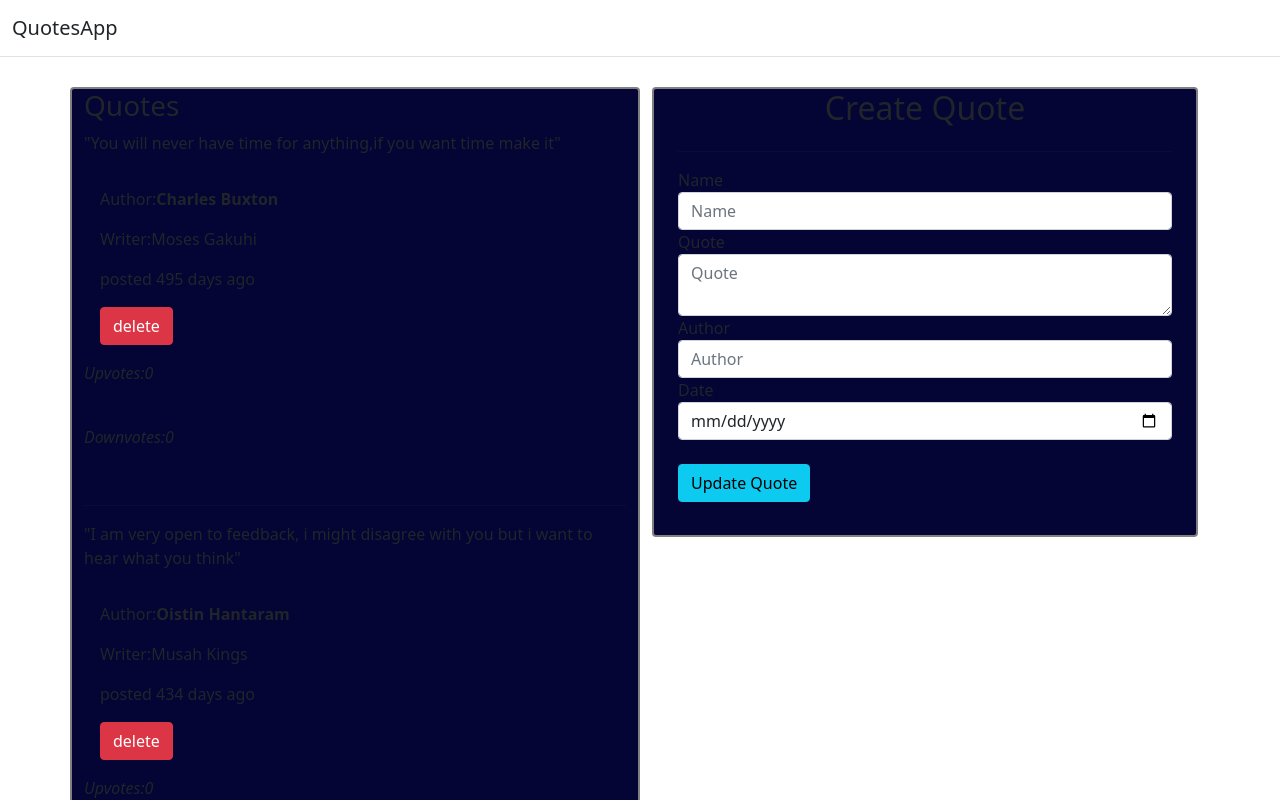
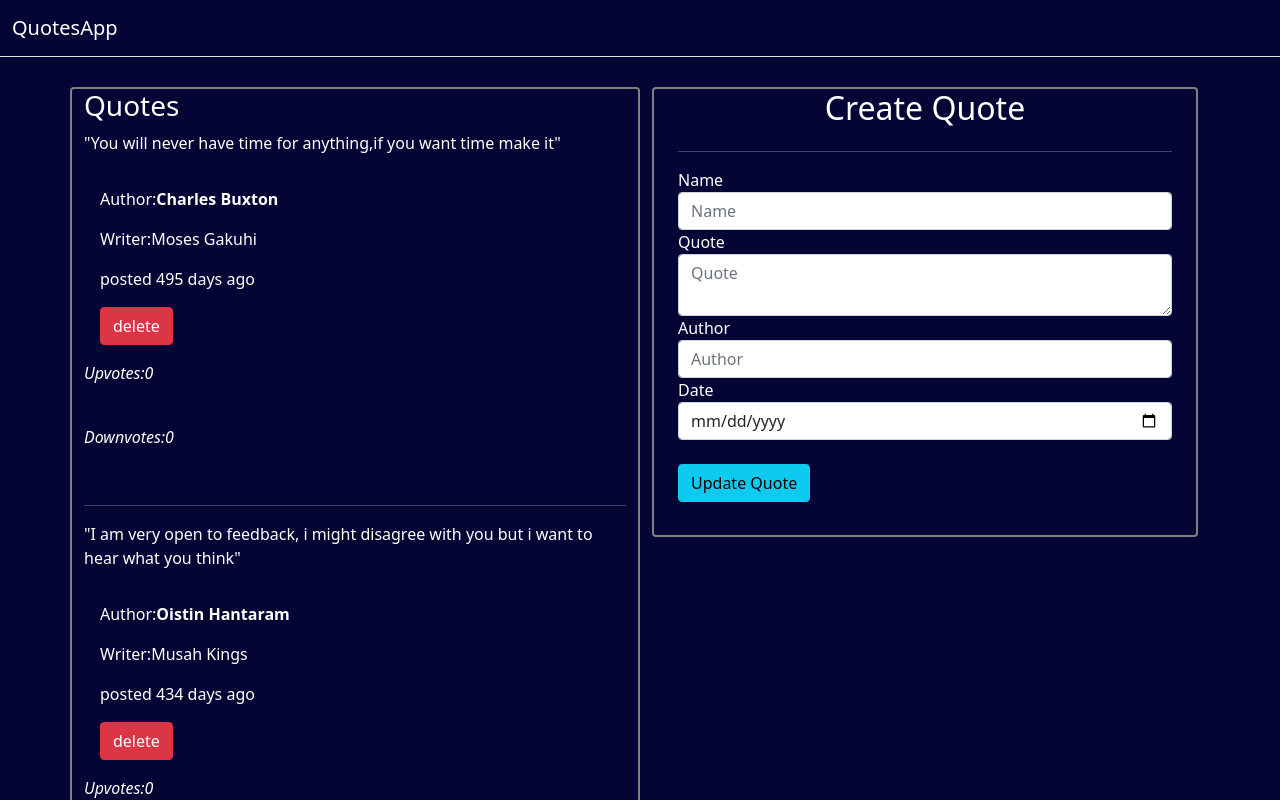
Before and after one commit to MosesGakuhi1857/Quotes-app, an Angular app: page / in a window 1280 px wide. Shown: the top 800 px of the page. Built offline with nearby package versions, Linux system fonts and the light colour scheme.

Commit message:
Added styling to style.css

```diff
--- a/src/styles.css
+++ b/src/styles.css
@@ -1 +1,7 @@
 /* You can add global styles to this file, and also import other style files */
+body{
+    background-color: rgb(4, 4, 53);
+}
+*{
+    color:#ffff;
+}
```
